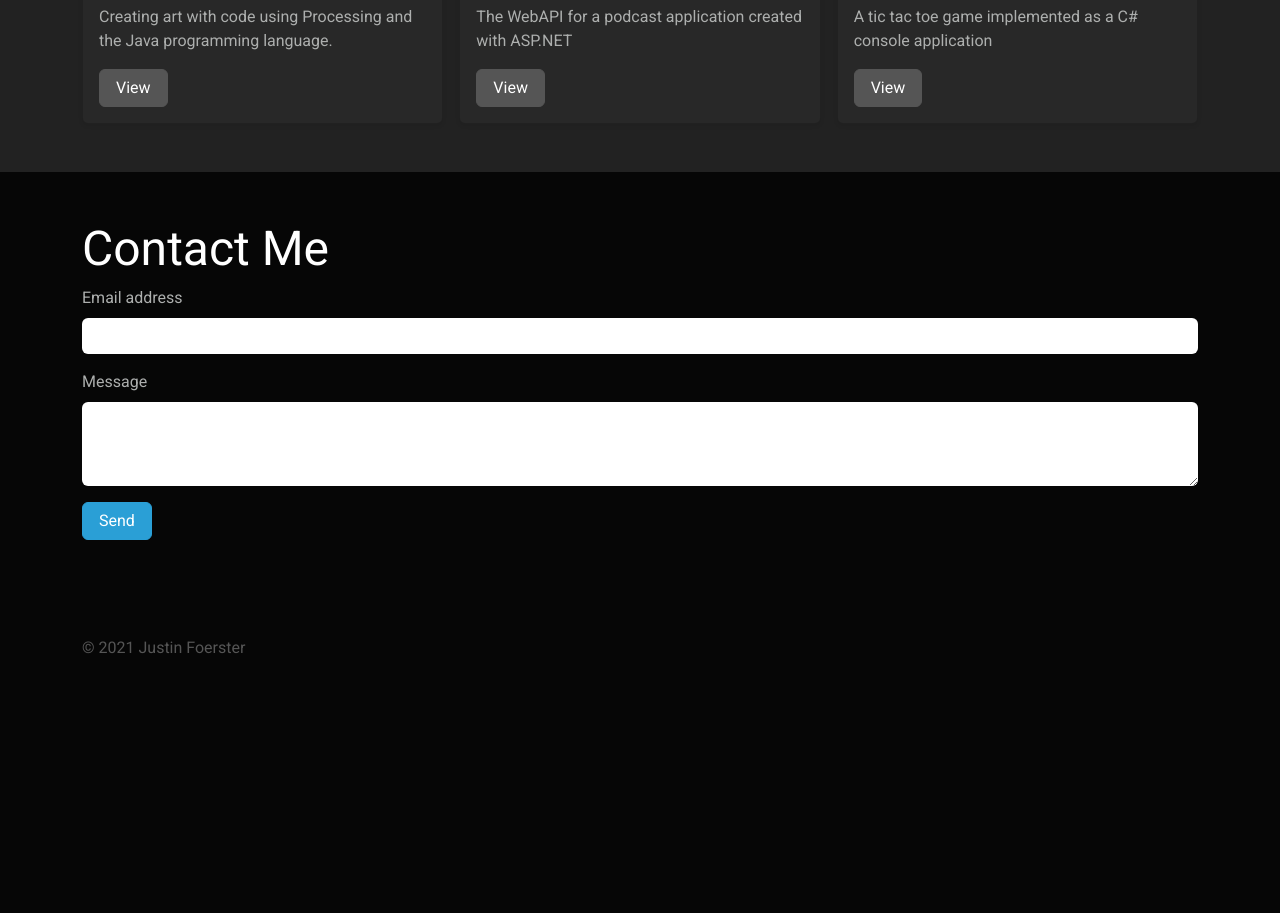
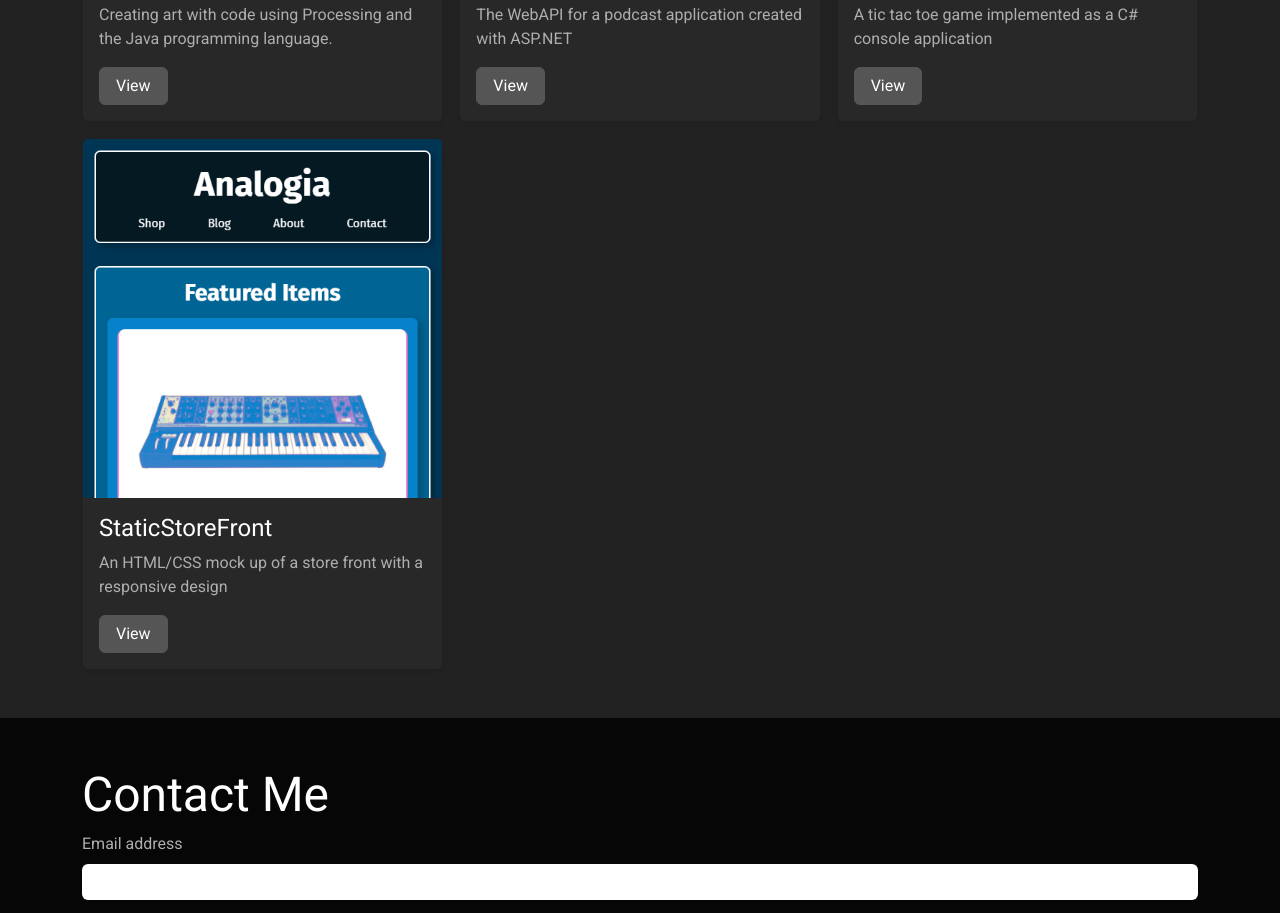
Before and after one commit to jrfoerster/Portfolio, a plain HTML site: page index.html in a window 1280 px wide. Shown: the part 909-1822 px from the top of the page. Before the commit the page ends 1621 px from the top, so only its background shows below. Drawn offline with nearby package versions, Linux system fonts and the light colour scheme.

Commit message:
remove canonical link, add card for StaticStoreFront

```diff
--- a/index.html
+++ b/index.html
@@ -5,11 +5,14 @@
     <meta charset="utf-8">
     <meta name="viewport" content="width=device-width, initial-scale=1">
     <meta name="description" content="">
+    <meta name="Justin Foerster">
+    <title>Portfolio for Justin Foerster</title>
+
+    <!-- Bootstrap theme info
     <meta name="author" content="Mark Otto, Jacob Thornton, and Bootstrap contributors">
     <meta name="generator" content="Hugo 0.72.0">
-    <title>Portfolio for Justin Foerster</title>
-
     <link rel="canonical" href="https://v5.getbootstrap.com/docs/5.0/examples/album/">
+    -->
 
     <!-- Bootstrap core CSS -->
     <link rel="stylesheet" href="https://bootswatch.com/5/cyborg/bootstrap.min.css">
@@ -45,7 +48,7 @@
         <div class="navbar navbar-dark bg-dark shadow-sm">
             <div class="container">
                 <a href="#" class="navbar-brand d-flex align-items-center">
-                    <svg xmlns="http://www.w3.org/2000/svg" width="32" height="32" fill="currentColor" class="bi bi-braces" viewBox="0 0 16 16">
+                    <svg xmlns="http://www.w3.org/2000/svg" width="28" height="28" fill="currentColor" class="bi bi-braces" viewBox="0 0 16 16">
                         <path d="M2.114 8.063V7.9c1.005-.102 1.497-.615 1.497-1.6V4.503c0-1.094.39-1.538 1.354-1.538h.273V2h-.376C3.25 2 2.49 2.759 2.49 4.352v1.524c0 1.094-.376 1.456-1.49 1.456v1.299c1.114 0 1.49.362 1.49 1.456v1.524c0 1.593.759 2.352 2.372 2.352h.376v-.964h-.273c-.964 0-1.354-.444-1.354-1.538V9.663c0-.984-.492-1.497-1.497-1.6zM13.886 7.9v.163c-1.005.103-1.497.616-1.497 1.6v1.798c0 1.094-.39 1.538-1.354 1.538h-.273v.964h.376c1.613 0 2.372-.759 2.372-2.352v-1.524c0-1.094.376-1.456 1.49-1.456V7.332c-1.114 0-1.49-.362-1.49-1.456V4.352C13.51 2.759 12.75 2 11.138 2h-.376v.964h.273c.964 0 1.354.444 1.354 1.538V6.3c0 .984.492 1.497 1.497 1.6z" />
                     </svg>
                     <strong>Justin Foerster</strong>
@@ -111,11 +114,20 @@
                         </div>
                     </div>
 
+                    <div class="col">
+                        <div class="card shadow-sm">
+                            <img src="./images/StaticStoreFront.png" class="card-img-top">
+                            <div class="card-body">
+                                <h5 class="card-title">StaticStoreFront</h5>
+                                <p class="card-text">An HTML/CSS mock up of a store front with a responsive design</p>
+                                <a href="https://github.com/jrfoerster/TicTacToeGame" class="btn btn-secondary">View</a>
+                            </div>
+                        </div>
+                    </div>
+
                 </div>
             </div>
         </div>
-
-
 
     </main>
 
```
Also changed, not shown: images/StaticStoreFront.png (added).
